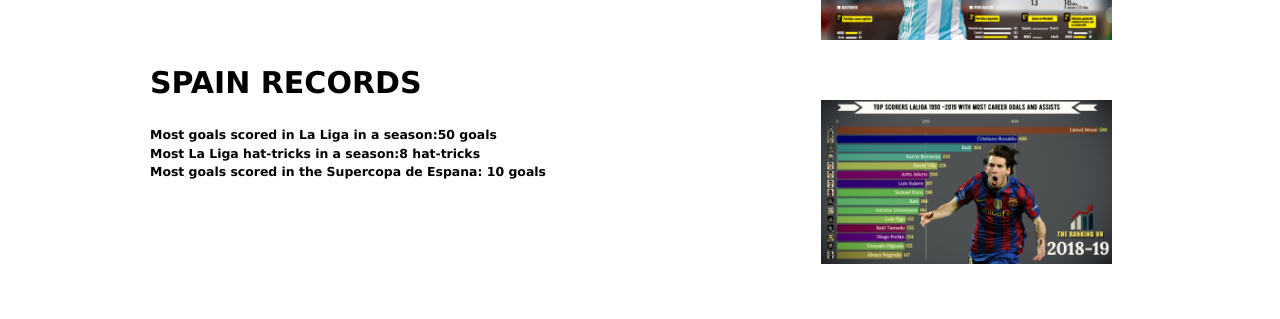
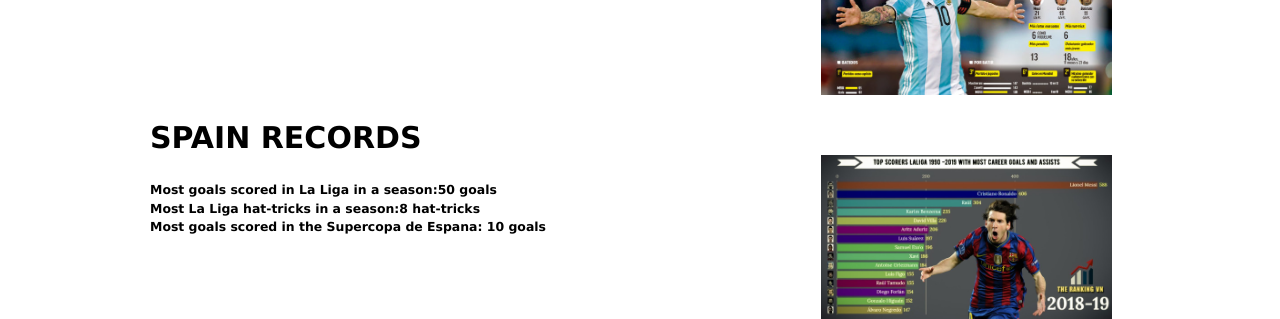
Before and after one commit to azizahmedkhan/lionelmessi, a plain HTML site: page achievements.html in a window 1280 px wide. Shown: the part 704-1023 px from the top of the page. Before the commit the page ends 968 px from the top, so only its background shows below. Drawn offline with Linux system fonts and the light colour scheme.

Commit message:
version 1 fixing gapes

```diff
--- a/nm_styles.css
+++ b/nm_styles.css
@@ -5,7 +5,7 @@ pwd
 .slideContainer {width: 100%; height: 100%; text-align: center;display: table-cell; position: inherit}
 .slideImg {width: 1200px; height: 800px; margin-left: 10%; border: 30px; padding: 40px;}
 .gal-img {width: 100%; height: auto;}
-.gal-image-col {margin-right: -37px;}
+.gal-image-col {margin-right: -60px;}
 .article-image { width: 100%; height: auto;max-width: 291px; max-height: 237px;}
 .article-image-div {margin-top: 60px; }
 .nm-image{max-width:100%;height:auto}img{vertical-align:middle}a{color:inherit}
@@ -31,6 +31,7 @@ pwd
 .nm-content, .nm-auto {
   margin-left: auto;
   margin-right: auto;
+  margin-top: 55px;
 }
 
 nm-red, .nm-hover-red:hover {
@@ -161,10 +162,7 @@ a {
 a {
   background-color: transparent;
 }
-.nm-content, .nm-auto {
-  margin-left: auto;
-  margin-right: auto;
-}
+
 .nm-main, #main {
   transition: margin-left .4s;
 }
@@ -180,7 +178,7 @@ html, body {
   filter: grayscale(50%);
 }
 .nm-container:after, .nm-container:before, .nm-panel:after, .nm-panel:before, .nm-row:after, .nm-row:before,
-.nm-row-padding:after, .nm-row-padding:before, .nm-cell-row:before, .nm-cell-row:after, .nm-clear:after,
+.nm-row-padding:after, .nm-cell-row:before, .nm-cell-row:after, .nm-clear:after,
 .nm-clear:before, .nm-bar:before, .nm-bar:after {
   content: "";
   display: table;
```
